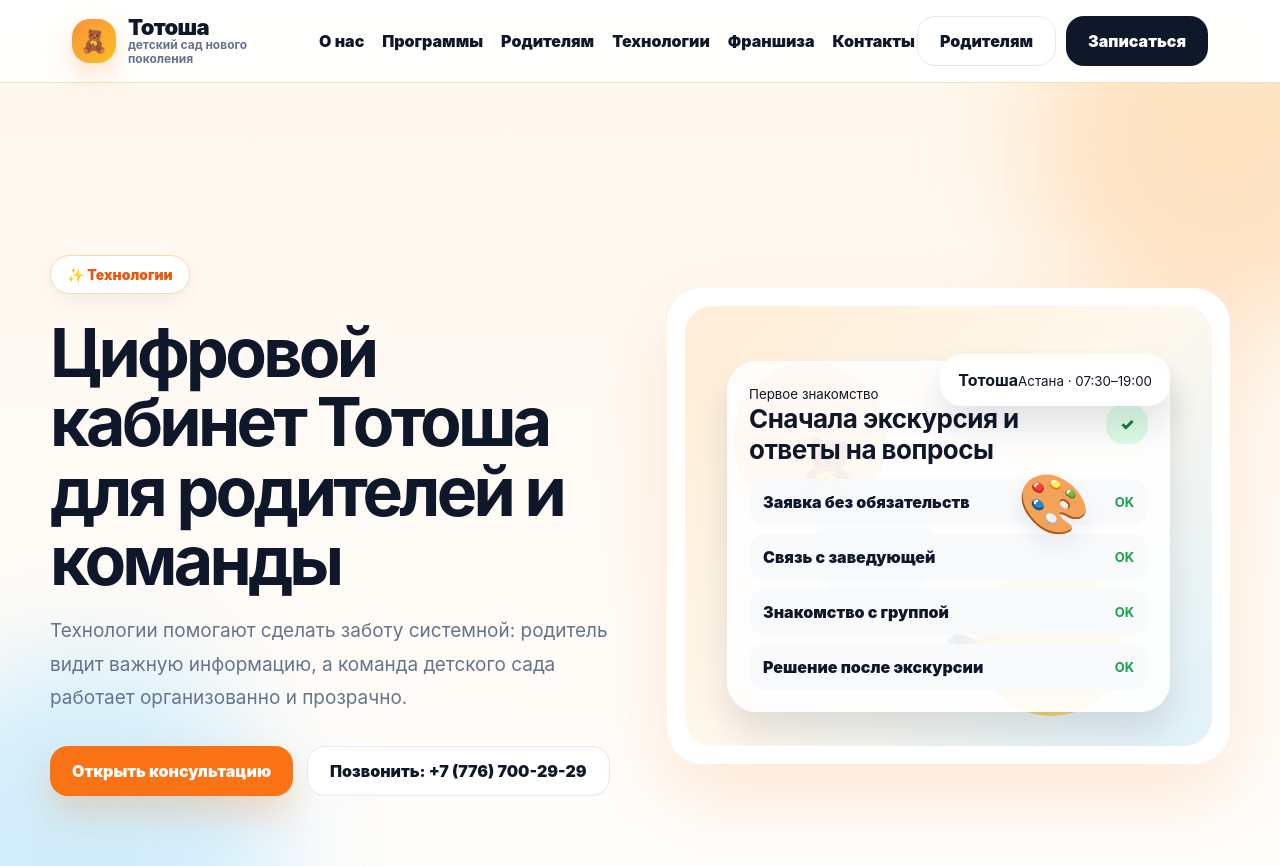
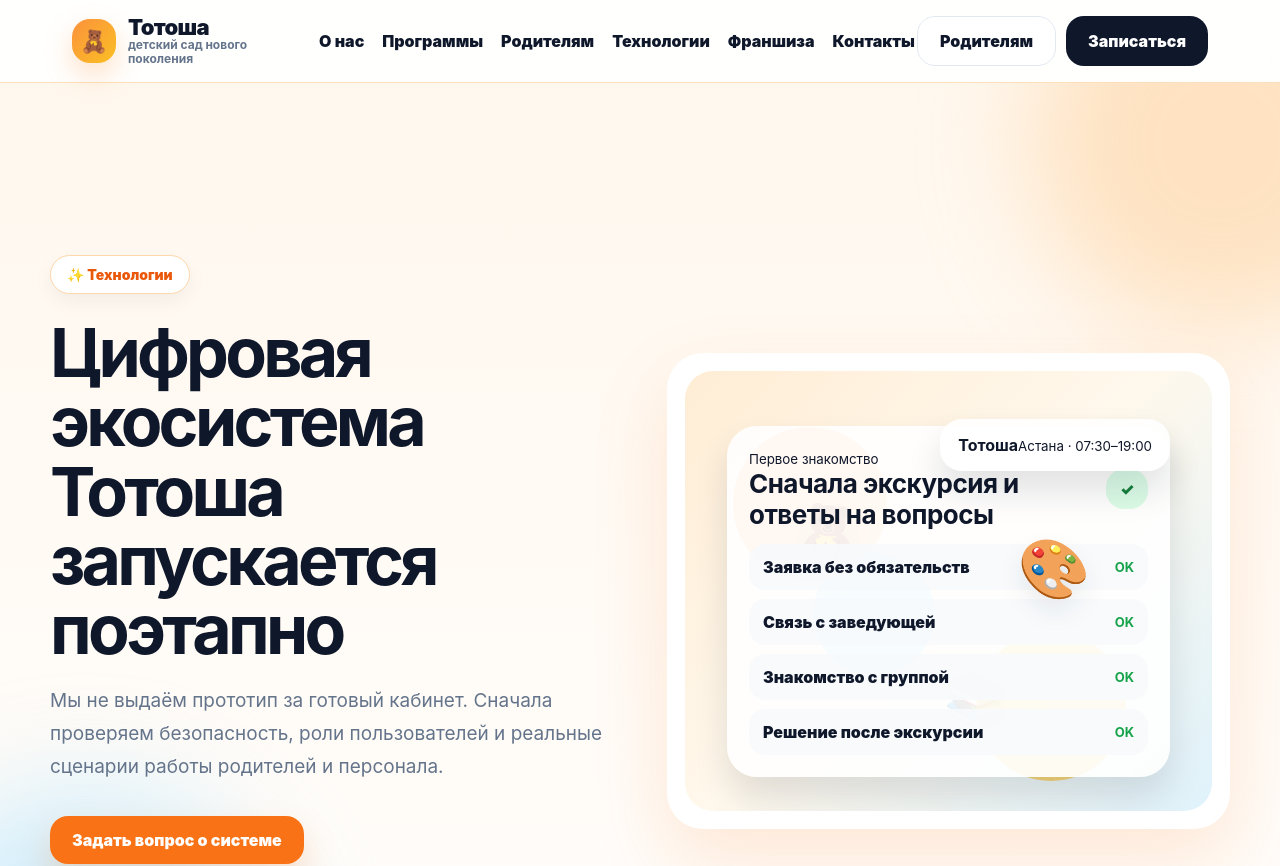
Before and after one commit to nexora-kz/totosha, a Next.js app: page /cabinet in a window 1280 px wide. Shown: the top 866 px of the page. Built offline with nearby package versions, Linux system fonts and the light colour scheme.

Commit message:
TOTOSHA v074: publish honest digital ecosystem status

```diff
--- a/app/cabinet/page.tsx
+++ b/app/cabinet/page.tsx
@@ -2,8 +2,8 @@
 import { SeoLanding } from '../../components/SeoLanding';
 
 export const metadata: Metadata = {
-  title: 'Цифровой кабинет Тотоша для родителей',
-  description: 'Цифровой кабинет Тотоша: посещаемость, питание, уведомления, фотоотчёты, оплата, CRM и прозрачная связь между родителями, персоналом и детским садом.',
+  title: 'Цифровая экосистема Тотоша — статус разработки',
+  description: 'Честный статус цифровой экосистемы Тотоша: посещаемость, уведомления, приложение персонала, фотоотчёты, оплаты и этапы безопасного запуска.',
   alternates: { canonical: '/cabinet' },
 };
 
@@ -11,45 +11,49 @@
   return (
     <SeoLanding
       eyebrow="Технологии"
-      title="Цифровой кабинет Тотоша для родителей и команды"
-      description="Технологии помогают сделать заботу системной: родитель видит важную информацию, а команда детского сада работает организованно и прозрачно."
+      title="Цифровая экосистема Тотоша запускается поэтапно"
+      description="Мы не выдаём прототип за готовый кабинет. Сначала проверяем безопасность, роли пользователей и реальные сценарии работы родителей и персонала."
       bullets={[
-        'Посещаемость ребёнка',
-        'Фотоотчёты и уведомления',
-        'Баланс и история оплат',
-        'Карточка ребёнка и особенности ухода',
-        'Коммуникация с детским садом',
-        'Контроль качества процессов',
+        'Приход и уход ребёнка — техническое тестирование',
+        'Уведомления родителям — логика подготовлена',
+        'Приложение персонала — рабочий прототип',
+        'Фотоотчёты — только в закрытом доступе',
+        'Оплаты и документы — после пилота',
+        'Единая база с CRM — архитектура подготовлена',
       ]}
       details={[
         {
-          title: 'Родителям — простая экосистема',
-          text: 'Родители должны получать информацию, общение, фотоотчёты, уведомления и контроль оплат в понятном цифровом формате.',
+          title: 'Что уже подготовлено',
+          text: 'Создана единая архитектура для сайта, родителей, персонала и CRM. Подготовлены роли, права доступа, история действий и сценарии прихода и ухода ребёнка.',
         },
         {
-          title: 'Персоналу — работа с телефона',
-          text: 'Будущая мобильная версия нужна, чтобы сотрудники выполняли задачи со смартфона без установки ноутбуков и отдельных рабочих мест.',
+          title: 'Что проходит тестирование',
+          text: 'События посещаемости, выбор родителя или доверенного лица, уведомления и работа персонала со смартфона должны пройти реальный тест на небольшой группе.',
         },
         {
-          title: 'Заведующей — управление процессами',
-          text: 'Заявки, дети, группы, оплаты, посещаемость, сотрудники и коммуникации должны собираться в единую управляемую систему.',
+          title: 'Что будет подключаться позже',
+          text: 'Фотоотчёты, чаты, заявления, документы, питание, занятия, баланс и история оплат будут включаться только после проверки базового сценария.',
         },
         {
-          title: 'Сайту — единая база с CRM',
-          text: 'Заявки с сайта уже уходят в Telegram и дальше могут попадать в CRM без потери данных и ручного переноса.',
+          title: 'Почему мы не торопимся с общим запуском',
+          text: 'Система работает с персональными данными детей. Поэтому доступ, уведомления и действия сотрудников должны быть проверены до подключения всех семей.',
         },
       ]}
       faq={[
         {
-          question: 'Цифровой кабинет уже работает?',
-          answer: 'Базовая экосистема сайта и заявок уже работает. Полный кабинет и мобильное приложение — следующий этап развития проекта Тотоша.',
+          question: 'Цифровой кабинет уже доступен всем родителям?',
+          answer: 'Нет. Публичный сайт и система заявок работают, а полный кабинет готовится к ограниченному пилоту после технического тестирования.',
         },
         {
-          question: 'Зачем детскому саду приложение?',
-          answer: 'Чтобы родители и персонал работали в одной понятной системе: общение, дети, посещаемость, уведомления, оплаты и контроль процессов.',
+          question: 'Что родители получат в первой версии?',
+          answer: 'В первую очередь — подтверждённые события прихода и ухода ребёнка и уведомления. Остальные функции будут добавляться поэтапно.',
+        },
+        {
+          question: 'Будут ли данные детей видны посторонним?',
+          answer: 'Нет. Семейные и рабочие разделы будут закрыты авторизацией, разделены по ролям и не будут включаться в поисковую индексацию.',
         },
       ]}
-      cta="Открыть консультацию"
+      cta="Задать вопрос о системе"
     />
   );
 }
```
